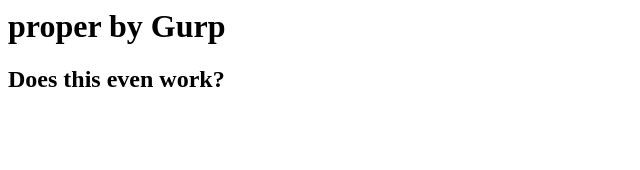
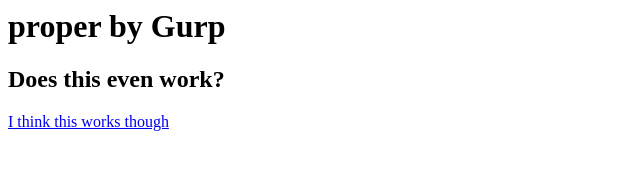
Before and after one commit to Yepstinator/GameDev2024, a plain HTML site: page public/t1a02-proper-Gurp.html in a window 1280 px wide. Shown: the whole page, without its empty margins (0-640 px from the left). Drawn offline with Linux system fonts and the light colour scheme.

Commit message:
Update t1a02-proper-Gurp.html

```diff
--- a/public/t1a02-proper-Gurp.html
+++ b/public/t1a02-proper-Gurp.html
@@ -10,3 +10,4 @@
   <header>
         <h2>Does this even work?</h2>
         <!-- I'm not quite sure -->
+<a href="https://www.youtube.com/watch?v=GFq6wH5JR2A">I think this works though</a>
```
